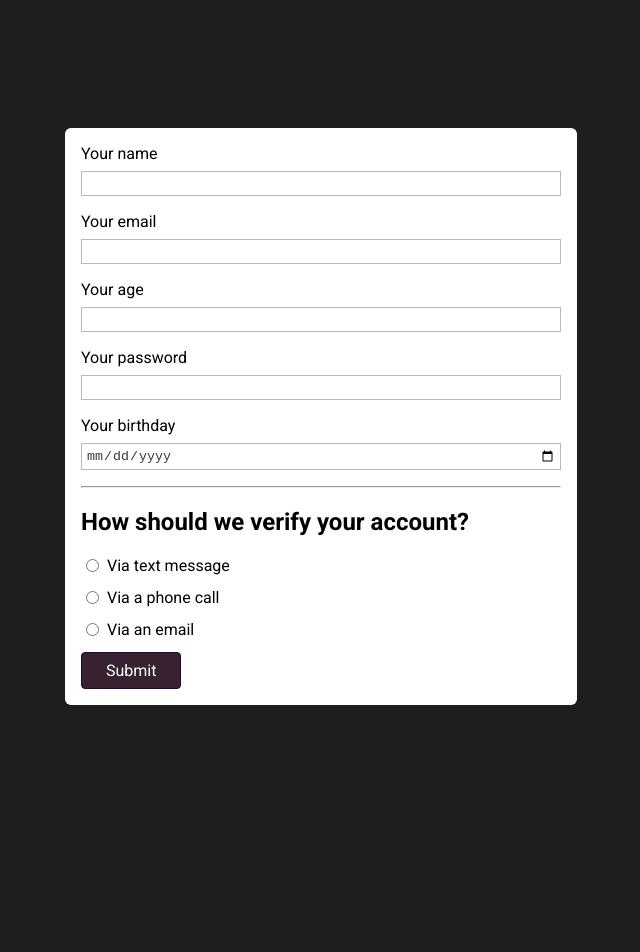
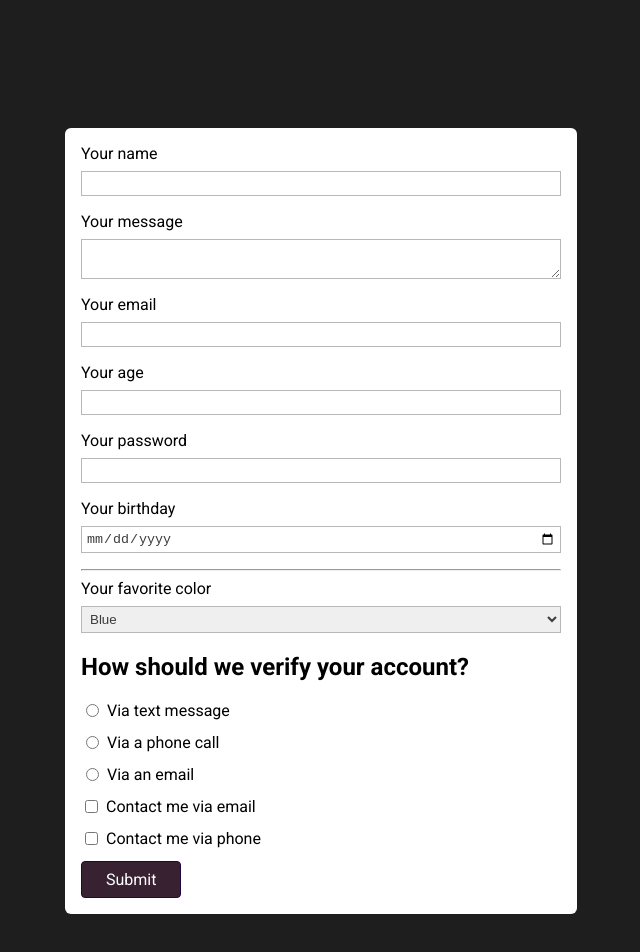
Before and after one commit to anastasia2295/100DayOfCode, a plain HTML site: page Section10_Adding_Forms_to_websites/index.html in a window 1280 px wide. Shown: the whole page, without its empty margins (319-959 px from the left). Before the commit the page ends 833 px from the top, so only its background shows below. Drawn offline with Linux system fonts and the light colour scheme.

Commit message:
adding a dropdown

```diff
--- a/Section10_Adding_Forms_to_websites/index.html
+++ b/Section10_Adding_Forms_to_websites/index.html
@@ -13,6 +13,10 @@
     <form action="../Section10_Adding_Forms_to_websites/index.html" method="GET">
         <label for="username">Your name</label>
     <input type="text" name="user-name" id="username">
+
+<label for="usermessage">Your message</label>
+<textarea id="usermessages" name="user-message"></textarea>
+
     <label for="useremail"> Your email</label>
     <input type="email"  name="user-email" id="useremail">
     <label for="userage"> Your age</label>
@@ -22,6 +26,13 @@
     <label for="birthday"> Your birthday</label>
     <input type="date"  name="user-birthday" id="birthday">
     <hr>
+<label for="favorite-color">Your favorite color</label>
+    <select id="favorite-color" name="favorite-color">
+        <option>Blue</option>
+        <option>Black</option>
+        <option>Red</option>
+    </select>
+
     <h2>How should we verify your account?</h2>
     <div class="form-control-inline">
         <input type="radio" name="verify" id="verify-text-message" value="text-message">
@@ -35,6 +46,16 @@
     <label for="verify-email">Via an email</label>
 </div>
 
+<div class="form-control-inline">
+   <input type="checkbox" id="contact-email" name="contact" value="email">
+<label for="contact-email">Contact me via email</label>
+</div>
+<div class="form-control-inline">
+    <input type="checkbox" id="contact-phone" name="contact" value="phone">
+ <label for="contact-phone">Contact me via phone</label>
+ </div>
+
+
     <button>Submit</button>
 </form>
 </body>
--- a/Section10_Adding_Forms_to_websites/style.css
+++ b/Section10_Adding_Forms_to_websites/style.css
@@ -14,7 +14,7 @@ label{
     margin-bottom: 0.5rem;
     display: block;
 }
-input{
+input, textarea, select{
     width: 100%;
     display: block;
     margin-bottom: 1rem;
@@ -23,7 +23,8 @@ input{
     padding: 0.25rem;
     color: rgb(61, 58, 58); ;
 }
-input:focus{
+input:focus,
+textarea:focus{
     background-color: rgb(240, 217, 240);
     color: rgb(136, 34, 136);
     border-color: rgb(136, 34, 136);
```
